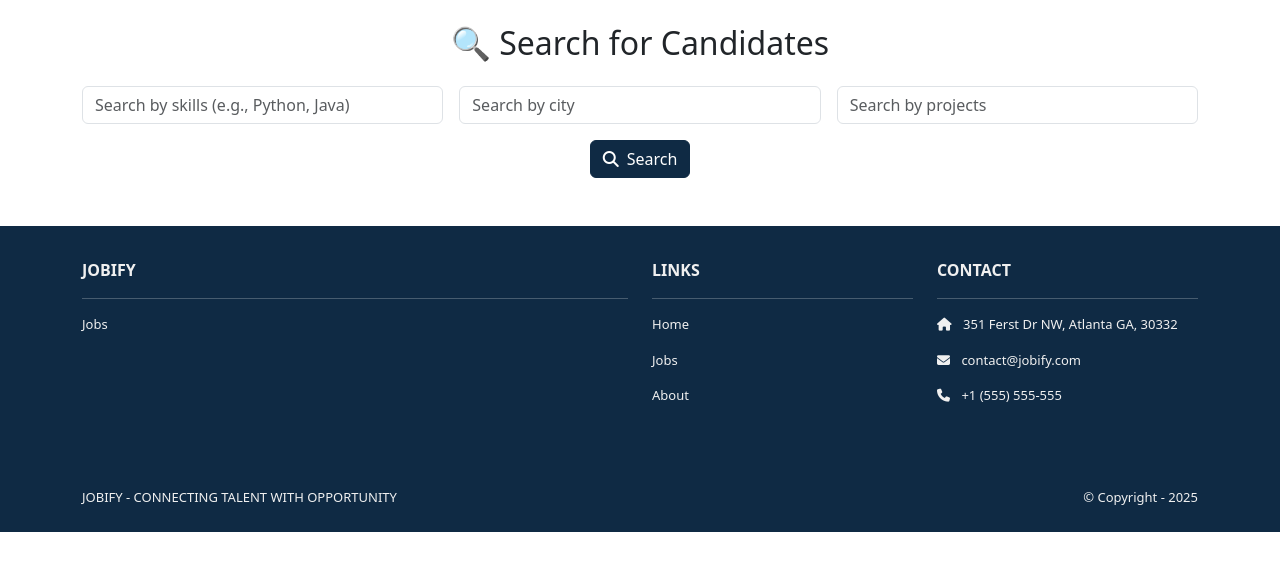
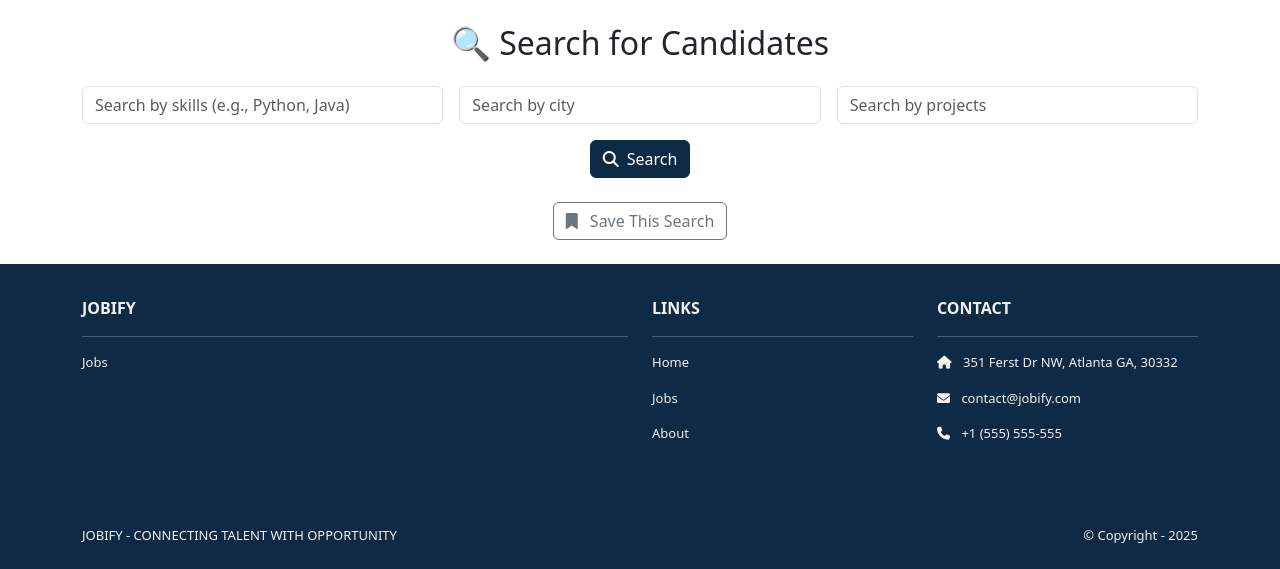
Before and after one commit to mustardcheese/Jobify, a Django app: template accounts/templates/accounts/search_candidates.html in a window 1280 px wide. Shown: the part 78-647 px from the top of the page. Run offline with Django 5.2, Linux system fonts and the light colour scheme; the template is opened without the code that fills it, so the values that code supplies are empty; some libraries are stand-ins or nearby versions.

Commit message:
Update search_candidates.html

```diff
--- a/accounts/templates/accounts/search_candidates.html
+++ b/accounts/templates/accounts/search_candidates.html
@@ -38,6 +38,14 @@
       </button>
     </div>
   </form>
+
+  <!-- Save Search Button -->
+  <div class="text-center mt-3">
+    <a href="{% url 'save_candidate_search' %}?skill={{ template_data.skill }}&city={{ template_data.city }}&project={{ template_data.project }}"
+      class="btn btn-outline-secondary">
+        <i class="fas fa-bookmark me-2"></i> Save This Search
+    </a>
+  </div>
 
   <!-- Results -->
   {% if template_data.candidates %}
```
